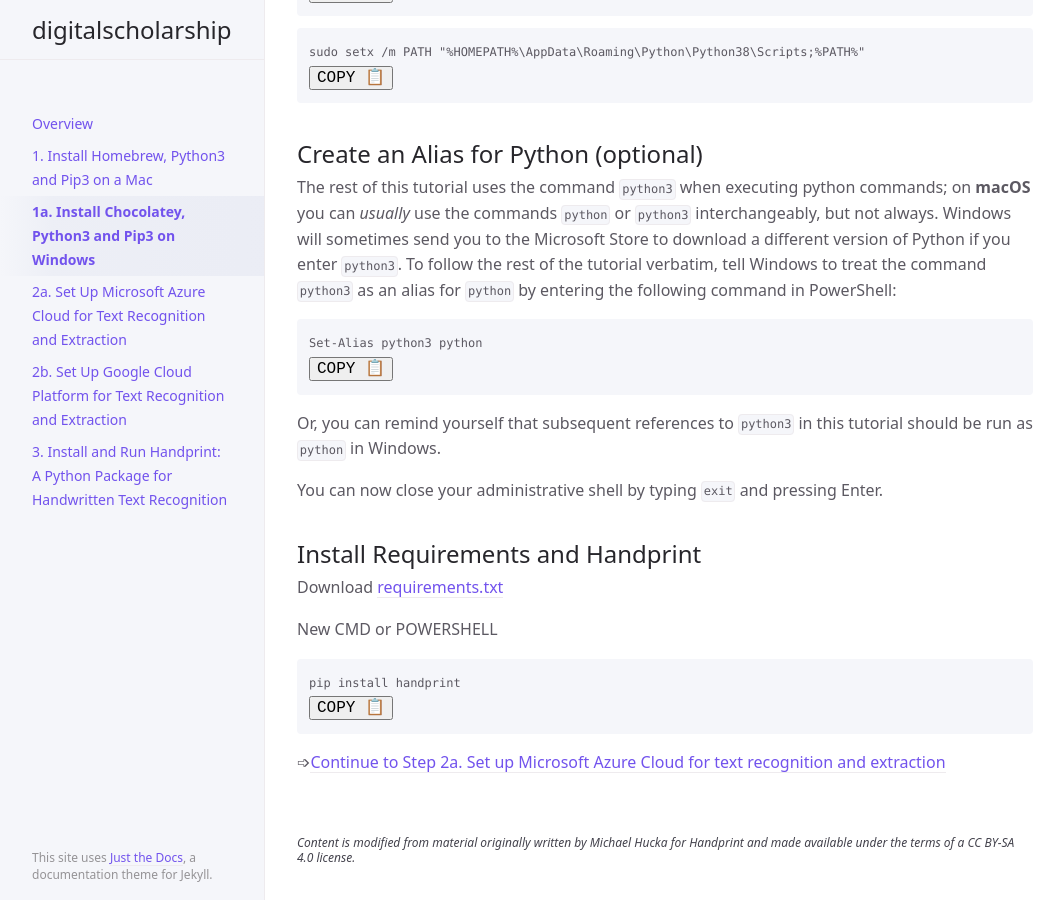
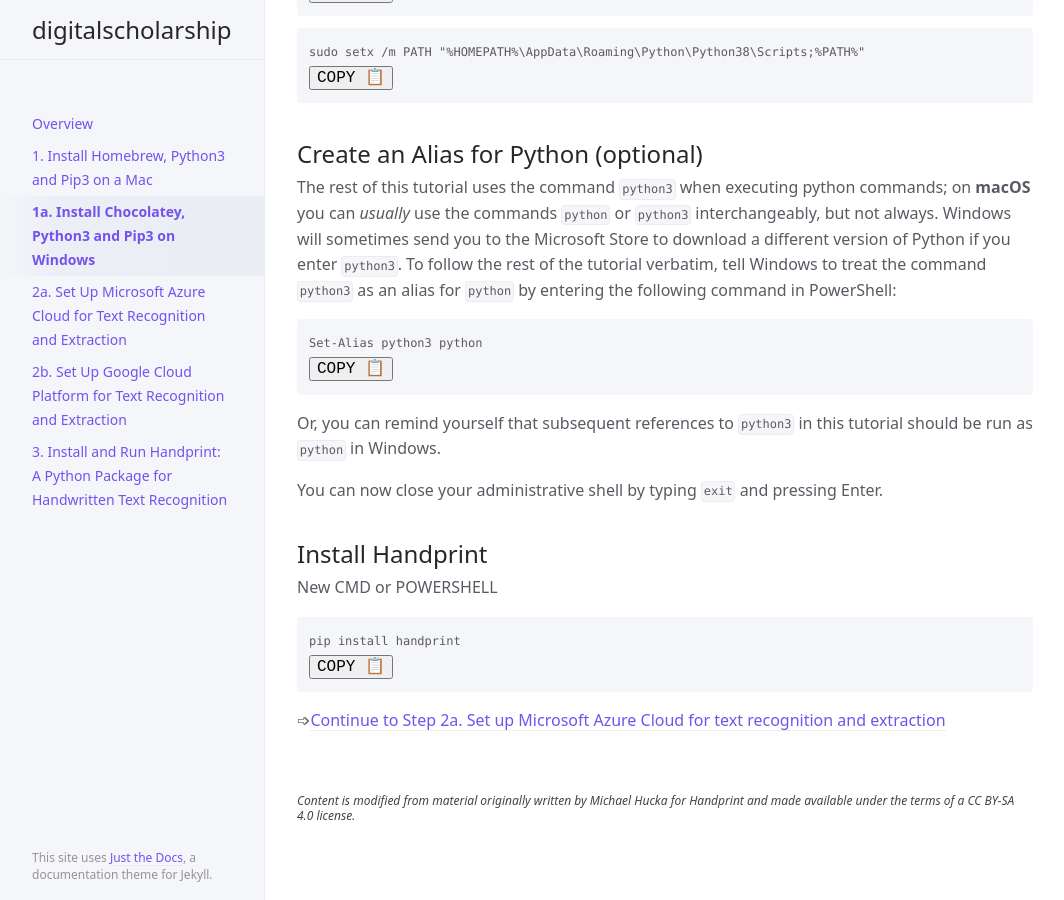
Before and after one commit to ccarvel/digitalscholarship, a Jekyll site: the page built from step_1a_win_cli.md, in a window 1280 px wide and 900 px high, scrolled down 1646 px. Shown: the whole window, without its empty margins (107-1171 px from the left). Built offline with Jekyll 4.4.1, drawn with Linux system fonts in a browser that asks for light colours.

Commit message:
Update step_1a_win_cli.md

````diff
--- a/step_1a_win_cli.md
+++ b/step_1a_win_cli.md
@@ -81,11 +81,8 @@ Or, you can remind yourself that subsequent references to ```python3``` in this
 
 You can now close your administrative shell by typing ```exit``` and pressing Enter.
 
-Install Requirements and Handprint
+Install Handprint
 ----
-
-Download [requirements.txt](https://raw.githubusercontent.com/ccarvel/ocr-htr-tutorial/gh-pages/requirements.txt)
-
 New CMD or POWERSHELL
 ```
 pip install handprint
````
